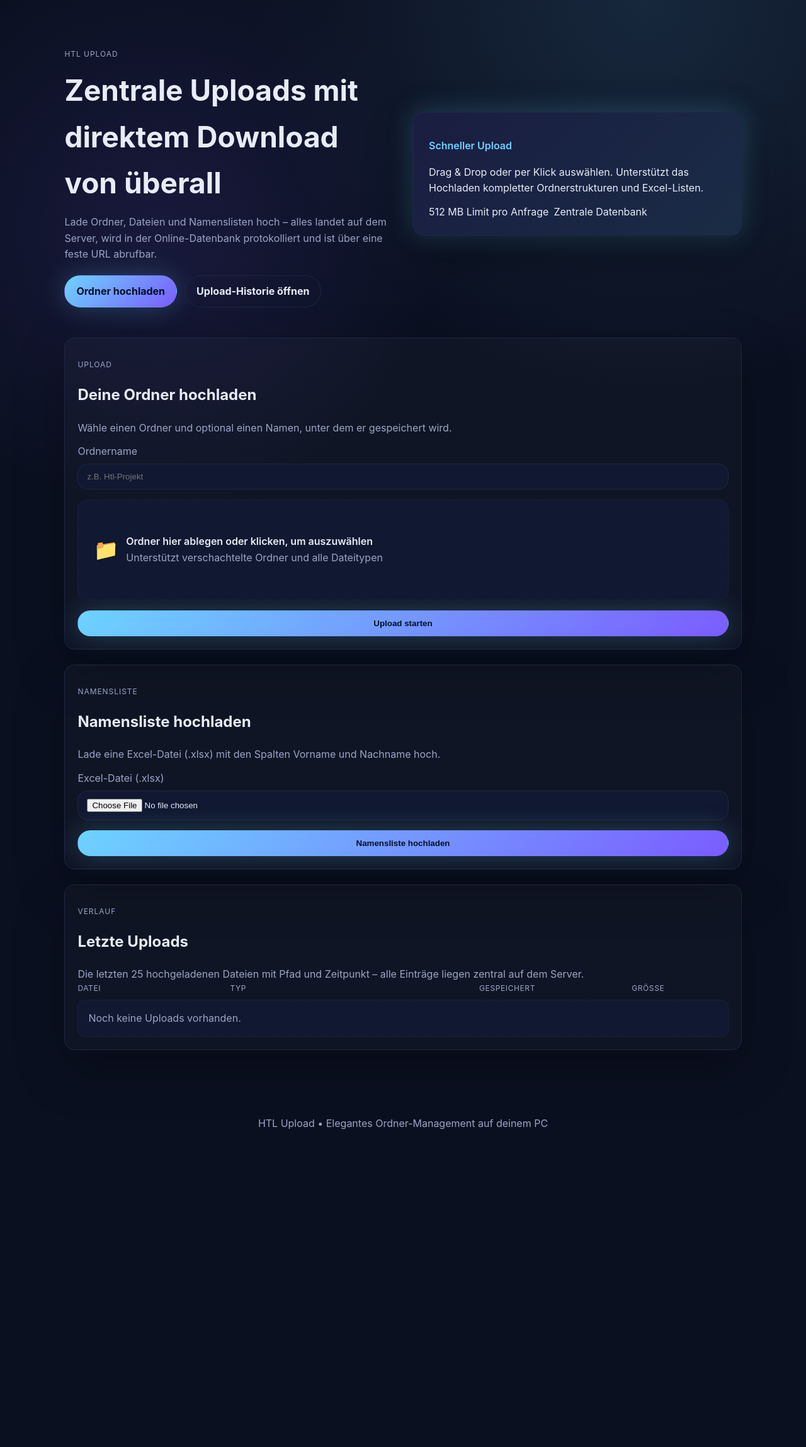
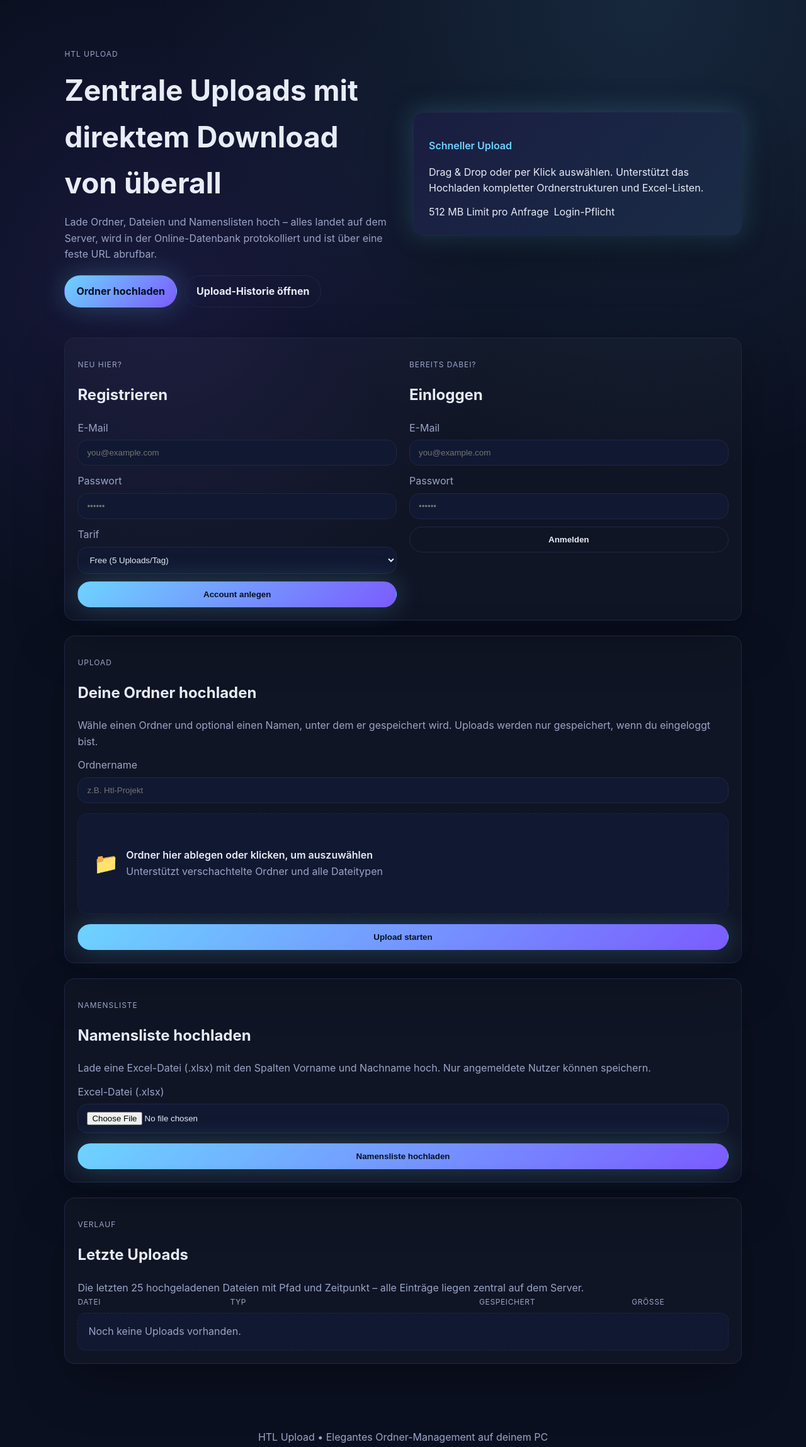
Before and after one commit to puskaricsebastian-lab/fivem, a Flask app: page /upload-namensliste in a window 1280 px wide. Shown: the top 2297 px of the page at 63% size. Before the commit the page ends 1793 px from the top, so only its background shows below. Run offline with Flask 3, Linux system fonts and the light colour scheme; data that the repository does not hold is empty.

Commit message:
Add login, plans, and quota-protected uploads

```diff
--- a/app.py
+++ b/app.py
@@ -1,4 +1,5 @@
-from datetime import datetime
+import os
+from datetime import date, datetime
 from pathlib import Path
 
 from dotenv import load_dotenv
@@ -13,26 +14,58 @@ from flask import (  # noqa: E402
     render_template,
     request,
     send_file,
+    session as flask_session,
     url_for,
 )
 from openpyxl import load_workbook  # noqa: E402
 from werkzeug.datastructures import FileStorage  # noqa: E402
+from werkzeug.security import check_password_hash, generate_password_hash  # noqa: E402
 
 from models import (  # noqa: E402
+    User,
     add_person_rows,
     add_upload,
+    count_uploads_for_date,
+    create_user,
     fetch_recent_uploads,
     fetch_upload,
     fetch_uploads_desc,
     get_session,
+    get_user_by_email,
+    get_user_by_id,
     init_db,
+    reset_daily_counter_if_needed,
 )
 
 BASE_DIR = Path(__file__).resolve().parent
 
 app = Flask(__name__)
+app.config["SECRET_KEY"] = os.environ.get("SECRET_KEY", "dev-secret-key")
 app.config["MAX_CONTENT_LENGTH"] = 512 * 1024 * 1024  # 512 MB limit
 ALLOWED_EXCEL_SUFFIXES = {".xlsx"}
+FREE_DAILY_LIMIT = 5
+
+
+def get_current_user(db_session) -> User | None:
+    user_id = flask_session.get("user_id")
+    if not user_id:
+        return None
+    return get_user_by_id(db_session, user_id)
+
+
+def enforce_quota(db_session, user: User, pending_uploads: int) -> tuple[bool, int]:
+    """Return (allowed, remaining) for today."""
+
+    reset_daily_counter_if_needed(user)
+    today_count = count_uploads_for_date(db_session, user.id, date.today())
+    if user.plan == "premium":
+        return True, -1
+
+    remaining = FREE_DAILY_LIMIT - today_count
+    if pending_uploads > remaining:
+        return False, remaining
+
+    return True, remaining - pending_uploads
 
 
 def sanitize_relative_path(path: str) -> Path:
@@ -60,7 +93,14 @@ def build_storage_paths(folder_label: str, relative: Path) -> tuple[Path, Path]:
     return destination, relative_server
 
 
-def save_file(session, file_storage: FileStorage, folder_label: str, uploader_ip: str | None):
+def save_file(
+    session,
+    file_storage: FileStorage,
+    folder_label: str,
+    uploader_ip: str | None,
+    *,
+    user_id: int | None,
+):
     relative = sanitize_relative_path(file_storage.filename)
     if not relative.parts:
         return None
@@ -73,6 +113,7 @@ def save_file(session, file_storage: FileStorage, folder_label: str, uploader_ip
     content_type = file_storage.mimetype or "application/octet-stream"
     upload = add_upload(
         session,
+        user_id=user_id,
         original_filename=str(relative),
         server_path=str(server_relative),
         size_bytes=size,
@@ -121,17 +162,22 @@ def parse_excel_names(file_storage):
 
 
 def render_home(*, names=None, success_message=None, error_message=None):
-    session = get_session()
+    db_session = get_session()
     try:
-        uploads = fetch_recent_uploads(session)
+        user = get_current_user(db_session)
+        uploads = fetch_recent_uploads(db_session)
+        today_count = count_uploads_for_date(db_session, user.id, date.today()) if user else 0
     finally:
-        session.close()
+        db_session.close()
     return render_template(
         "index.html",
         uploads=uploads,
         names=names or [],
         success_message=success_message,
         error_message=error_message,
+        user=user,
+        daily_limit=FREE_DAILY_LIMIT,
+        today_count=today_count,
     )
 
 
@@ -144,6 +190,62 @@ def index():
     return render_home(success_message=success_message)
 
 
+@app.route("/register", methods=["POST"])
+def register():
+    email = (request.form.get("email") or "").strip()
+    password = request.form.get("password") or ""
+    plan = (request.form.get("plan") or "free").strip().lower()
+    if plan not in {"free", "premium"}:
+        plan = "free"
+
+    if not email or not password:
+        return render_home(error_message="Bitte E-Mail und Passwort ausfüllen.")
+
+    db_session = get_session()
+    try:
+        if get_user_by_email(db_session, email):
+            return render_home(error_message="Diese E-Mail ist bereits registriert.")
+
+        password_hash = generate_password_hash(password)
+        user = create_user(db_session, email=email, password_hash=password_hash, plan=plan)
+        db_session.commit()
+        flask_session["user_id"] = user.id
+    except Exception:  # noqa: BLE001
+        db_session.rollback()
+        return render_home(error_message="Registrierung fehlgeschlagen. Bitte später erneut versuchen.")
+    finally:
+        db_session.close()
+
+    tier_text = "Premium" if plan == "premium" else "Free"
+    return render_home(success_message=f"Registrierung erfolgreich – {tier_text}-Tarif aktiv.")
+
+
+@app.route("/login", methods=["POST"])
+def login():
+    email = (request.form.get("email") or "").strip()
+    password = request.form.get("password") or ""
+
+    if not email or not password:
+        return render_home(error_message="Bitte E-Mail und Passwort ausfüllen.")
+
+    db_session = get_session()
+    try:
+        user = get_user_by_email(db_session, email)
+        if not user or not check_password_hash(user.password_hash, password):
+            return render_home(error_message="Login fehlgeschlagen. Bitte E-Mail und Passwort prüfen.")
+        flask_session["user_id"] = user.id
+    finally:
+        db_session.close()
+
+    return render_home(success_message="Login erfolgreich. Du kannst jetzt hochladen.")
+
+
+@app.route("/logout", methods=["POST"])
+def logout():
+    flask_session.pop("user_id", None)
+    return render_home(success_message="Abgemeldet.")
+
+
 @app.route("/upload", methods=["POST"])
 def upload():
     files = request.files.getlist("files")
@@ -151,24 +253,36 @@ def upload():
     folder_label = sanitize_folder_label(folder_label_input)
 
     if not files:
-        return jsonify({"error": "Keine Dateien erhalten."}), 400
+        return render_home(error_message="Keine Dateien erhalten.")
 
-    session = get_session()
-    saved = 0
+    db_session = get_session()
     try:
+        user = get_current_user(db_session)
+        if not user:
+            return render_home(error_message="Bitte zuerst einloggen, bevor du hochlädst."), 401
+
+        allowed, remaining = enforce_quota(db_session, user, len(files))
+        if not allowed:
+            msg = (
+                "Freies Kontingent erschöpft (maximal "
+                f"{FREE_DAILY_LIMIT} Uploads pro Tag, verbleibend: {remaining}). Upgrade auf Premium für unbegrenzte Uploads."
+            )
+            return render_home(error_message=msg), 403
+
+        saved = 0
         for file_storage in files:
-            uploaded = save_file(session, file_storage, folder_label, request.remote_addr)
+            uploaded = save_file(db_session, file_storage, folder_label, request.remote_addr, user_id=user.id)
             if uploaded:
                 saved += 1
         if saved == 0:
-            session.rollback()
-            return jsonify({"error": "Es konnte nichts gespeichert werden."}), 400
-        session.commit()
+            db_session.rollback()
+            return render_home(error_message="Es konnte nichts gespeichert werden."), 400
+        db_session.commit()
     except Exception:  # noqa: BLE001
-        session.rollback()
-        return jsonify({"error": "Speichern fehlgeschlagen."}), 500
+        db_session.rollback()
+        return render_home(error_message="Speichern fehlgeschlagen."), 500
     finally:
-        session.close()
+        db_session.close()
 
     return redirect(url_for("index", success="true"))
 
@@ -191,21 +305,33 @@ def upload_namensliste():
             error_message="Die Namensliste konnte nicht verarbeitet werden. Bitte das offizielle Template verwenden."
         )
 
-    session = get_session()
+    db_session = get_session()
     folder_label = sanitize_folder_label(Path(file_storage.filename).stem)
     try:
+        user = get_current_user(db_session)
+        if not user:
+            return render_home(error_message="Bitte zuerst einloggen, bevor du hochlädst."), 401
+
+        allowed, remaining = enforce_quota(db_session, user, 1)
+        if not allowed:
+            msg = (
+                "Freies Kontingent erschöpft (maximal "
+                f"{FREE_DAILY_LIMIT} Uploads pro Tag, verbleibend: {remaining}). Upgrade auf Premium für unbegrenzte Uploads."
+            )
+            return render_home(error_message=msg), 403
+
         file_storage.stream.seek(0)
-        uploaded = save_file(session, file_storage, folder_label, request.remote_addr)
+        uploaded = save_file(db_session, file_storage, folder_label, request.remote_addr, user_id=user.id)
         if not uploaded:
-            session.rollback()
+            db_session.rollback()
             return render_home(error_message="Es konnte nichts gespeichert werden.")
-        add_person_rows(session, uploaded, names)
-        session.commit()
+        add_person_rows(db_session, uploaded, names)
+        db_session.commit()
     except Exception:  # noqa: BLE001
-        session.rollback()
+        db_session.rollback()
         return render_home(error_message="Die Namensliste konnte nicht gespeichert werden.")
     finally:
-        session.close()
+        db_session.close()
 
     return render_home(
         names=names,
@@ -215,23 +341,31 @@ def upload_namensliste():
 
 @app.route("/admin/uploads")
 def admin_uploads():
-    session = get_session()
+    db_session = get_session()
     try:
-        uploads = fetch_uploads_desc(session)
+        user = get_current_user(db_session)
+        if not user:
+            return render_home(error_message="Bitte einloggen, um den Admin-Bereich zu sehen."), 401
+
+        uploads = fetch_uploads_desc(db_session)
     finally:
-        session.close()
+        db_session.close()
     return render_template("admin_uploads.html", uploads=uploads)
 
 
 @app.route("/admin/uploads/<int:upload_id>")
 def admin_upload_detail(upload_id: int):
-    session = get_session()
+    db_session = get_session()
     try:
-        upload_obj = fetch_upload(session, upload_id)
+        user = get_current_user(db_session)
+        if not user:
+            return render_home(error_message="Bitte einloggen, um den Admin-Bereich zu sehen."), 401
+
+        upload_obj = fetch_upload(db_session, upload_id)
         if not upload_obj:
             abort(404)
     finally:
-        session.close()
+        db_session.close()
     return render_template("admin_upload_detail.html", upload=upload_obj)
 
 
--- a/static/style.css
+++ b/static/style.css
@@ -108,6 +108,13 @@ main { padding: 16px 8vw 64px; display: grid; gap: 24px; }
     padding: 20px;
     box-shadow: var(--shadow);
 }
+.panel--inline {
+    display: flex;
+    align-items: center;
+    justify-content: space-between;
+    gap: 16px;
+    flex-wrap: wrap;
+}
 .panel__section { margin-top: 24px; }
 
 .panel__header { display: flex; justify-content: space-between; align-items: center; }
@@ -117,14 +124,18 @@ main { padding: 16px 8vw 64px; display: grid; gap: 24px; }
 
 .upload { display: grid; gap: 16px; margin-top: 12px; }
 .field { display: grid; gap: 6px; color: var(--muted); }
-.field input {
+.field input,
+.field select {
     padding: 12px 14px;
     background: var(--card);
     border: 1px solid var(--border);
     border-radius: var(--radius);
     color: var(--text);
 }
-.field input:focus { outline: 2px solid var(--accent); }
+.field input:focus, .field select:focus { outline: 2px solid var(--accent); }
+
+.auth { display: grid; gap: 20px; grid-template-columns: repeat(auto-fit, minmax(260px, 1fr)); align-items: start; }
+.auth__form { display: grid; gap: 12px; margin-top: 8px; }
 
 .dropzone {
     position: relative;
@@ -176,6 +187,7 @@ main { padding: 16px 8vw 64px; display: grid; gap: 24px; }
     border-color: var(--border);
     box-shadow: none;
 }
+.button:disabled { opacity: 0.6; cursor: not-allowed; }
 
 .table { display: grid; gap: 8px; }
 .table__header, .table__row {
@@ -197,6 +209,8 @@ main { padding: 16px 8vw 64px; display: grid; gap: 24px; }
 .table__empty { color: var(--muted); padding: 16px; background: var(--card); border: 1px dashed var(--border); border-radius: 12px; }
 .table__row .actions { display: flex; gap: 8px; flex-wrap: wrap; }
 
+.chip--success { background: rgba(0, 184, 125, 0.15); border-color: rgba(0, 184, 125, 0.4); color: #9cf0d1; }
+
 .detail {
     display: grid;
     gap: 16px;
--- a/templates/admin_uploads.html
+++ b/templates/admin_uploads.html
@@ -22,6 +22,7 @@
             <div class="table__header">
                 <span>ID</span>
                 <span>Dateiname</span>
+                <span>Nutzer</span>
                 <span>Typ</span>
                 <span>Größe</span>
                 <span>Datum</span>
@@ -31,6 +32,7 @@
             <div class="table__row">
                 <span class="nowrap">#{{ upload.id }}</span>
                 <span class="nowrap">{{ upload.original_filename }}</span>
+                <span class="nowrap">{{ upload.uploader.email if upload.uploader else '–' }}</span>
                 <span class="nowrap">{{ upload.content_type }}</span>
                 <span>{{ (upload.size_bytes / 1024)|round(1) }} KB</span>
                 <span>{{ upload.upload_timestamp }}</span>
--- a/templates/index.html
+++ b/templates/index.html
@@ -22,12 +22,70 @@
             <p class="hero__text">Drag & Drop oder per Klick auswählen. Unterstützt das Hochladen kompletter Ordnerstrukturen und Excel-Listen.</p>
             <div class="hero__footer">
                 <span class="chip">512 MB Limit pro Anfrage</span>
-                <span class="chip">Zentrale Datenbank</span>
+                <span class="chip">Login-Pflicht</span>
             </div>
         </div>
     </header>
 
     <main>
+        {% if user %}
+        <section class="panel panel--inline">
+            <div>
+                <p class="eyebrow">Angemeldet</p>
+                <h2>{{ user.email }}</h2>
+                <p class="subtitle">Plan: {{ 'Premium' if user.plan == 'premium' else 'Free (5 Uploads/Tag)' }}</p>
+                {% if user.plan == 'premium' %}
+                <p class="chip chip--success">Unbegrenzte Uploads</p>
+                {% else %}
+                <p class="chip">Uploads heute: {{ today_count }}/{{ daily_limit }}</p>
+                {% endif %}
+            </div>
+            <form class="auth__form" action="{{ url_for('logout') }}" method="post">
+                <button class="button button--ghost" type="submit">Logout</button>
+            </form>
+        </section>
+        {% else %}
+        <section class="panel auth">
+            <div>
+                <p class="eyebrow">Neu hier?</p>
+                <h2>Registrieren</h2>
+                <form class="auth__form" action="{{ url_for('register') }}" method="post">
+                    <label class="field">
+                        <span>E-Mail</span>
+                        <input type="email" name="email" required placeholder="you@example.com">
+                    </label>
+                    <label class="field">
+                        <span>Passwort</span>
+                        <input type="password" name="password" required placeholder="••••••">
+                    </label>
+                    <label class="field">
+                        <span>Tarif</span>
+                        <select name="plan">
+                            <option value="free">Free (5 Uploads/Tag)</option>
+                            <option value="premium">Premium (unbegrenzt)</option>
+                        </select>
+                    </label>
+                    <button class="button" type="submit">Account anlegen</button>
+                </form>
+            </div>
+            <div>
+                <p class="eyebrow">Bereits dabei?</p>
+                <h2>Einloggen</h2>
+                <form class="auth__form" action="{{ url_for('login') }}" method="post">
+                    <label class="field">
+                        <span>E-Mail</span>
+                        <input type="email" name="email" required placeholder="you@example.com">
+                    </label>
+                    <label class="field">
+                        <span>Passwort</span>
+                        <input type="password" name="password" required placeholder="••••••">
+                    </label>
+                    <button class="button button--ghost" type="submit">Anmelden</button>
+                </form>
+            </div>
+        </section>
+        {% endif %}
+
         {% if success_message %}
         <div class="alert alert--success">
             {{ success_message }}
@@ -43,7 +101,7 @@
                 <div>
                     <p class="eyebrow">Upload</p>
                     <h2>Deine Ordner hochladen</h2>
-                    <p class="subtitle">Wähle einen Ordner und optional einen Namen, unter dem er gespeichert wird.</p>
+                    <p class="subtitle">Wähle einen Ordner und optional einen Namen, unter dem er gespeichert wird. Uploads werden nur gespeichert, wenn du eingeloggt bist.</p>
                 </div>
             </div>
             <form class="upload" action="{{ url_for('upload') }}" method="post" enctype="multipart/form-data">
@@ -70,7 +128,7 @@
                 <div>
                     <p class="eyebrow">Namensliste</p>
                     <h2>Namensliste hochladen</h2>
-                    <p class="subtitle">Lade eine Excel-Datei (.xlsx) mit den Spalten Vorname und Nachname hoch.</p>
+                    <p class="subtitle">Lade eine Excel-Datei (.xlsx) mit den Spalten Vorname und Nachname hoch. Nur angemeldete Nutzer können speichern.</p>
                 </div>
             </div>
             <form class="upload" action="{{ url_for('upload_namensliste') }}" method="post" enctype="multipart/form-data">
```
Also changed, not shown: models.py (+62 -3 lines), templates/admin_upload_detail.html (+8 -0 lines), README.md.
